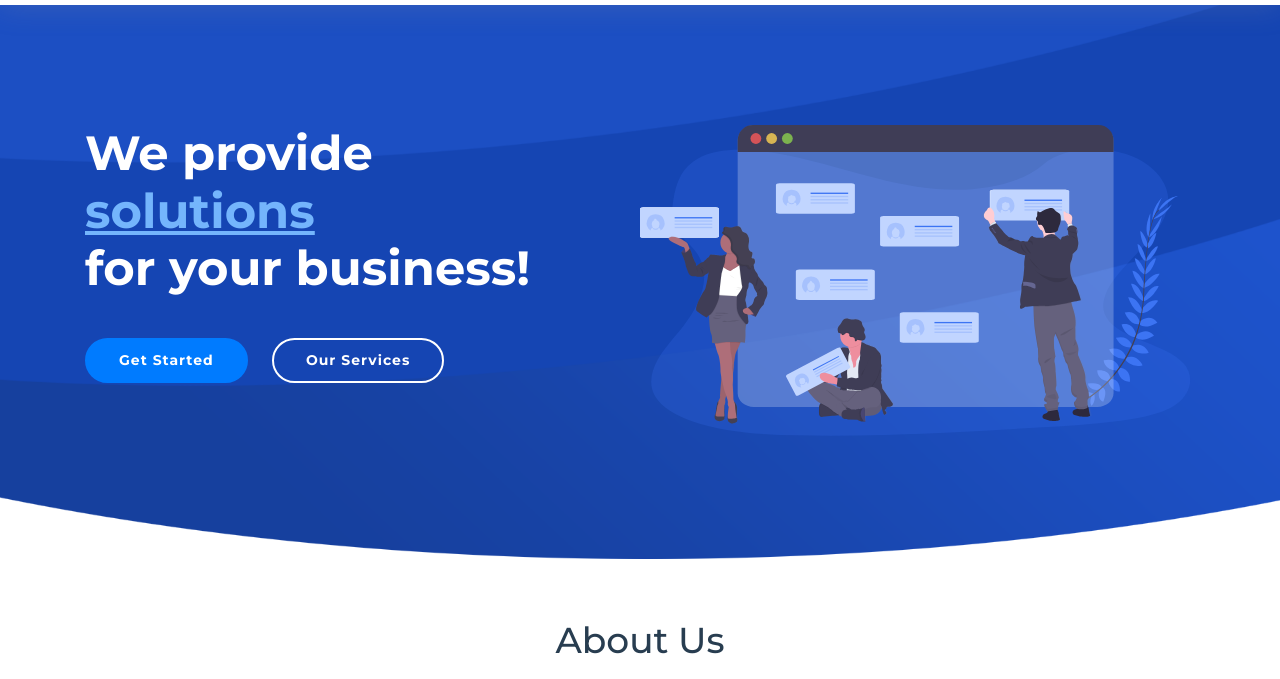
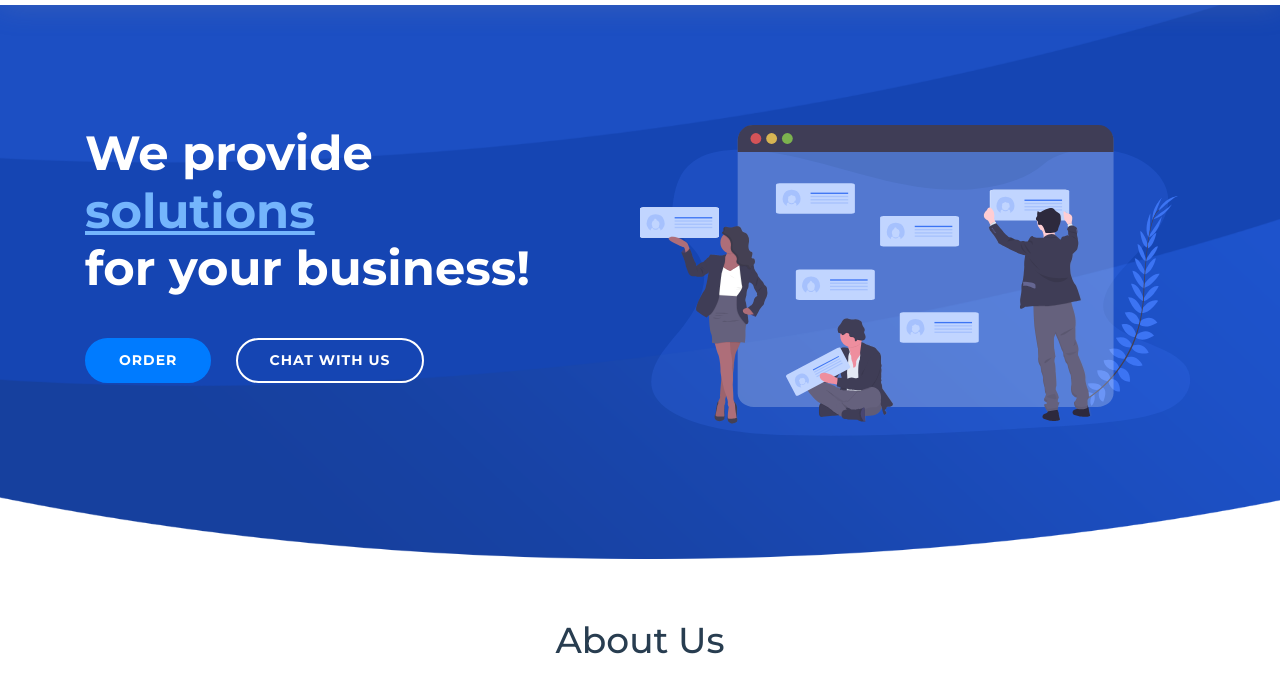
Before and after one commit to bilminho/landingpage, a plain HTML site: page index.html in a window 1280 px wide. Shown: the part 75-754 px from the top of the page. Drawn offline with nearby package versions, Linux system fonts and the light colour scheme; files whose address does not match are found by name.

Commit message:
Add files via upload

```diff
--- a/index.html
+++ b/index.html
@@ -109,8 +109,8 @@
                 <div class="intro-info">
                     <h2>We provide<br><span>solutions</span><br>for your business!</h2>
                     <div>
-                        <a href="#about" class="btn-get-started scrollto">Get Started</a>
-                        <a href="#services" class="btn-services scrollto">Our Services</a>
+                        <a href="#about" class="btn-get-started scrollto">ORDER</a>
+                        <a href="#services" class="btn-services scrollto">CHAT WITH US</a>
                     </div>
                 </div>
             </div>
```
